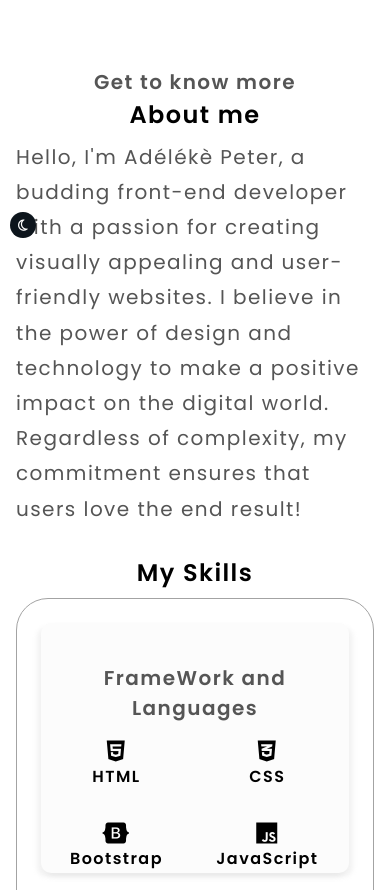
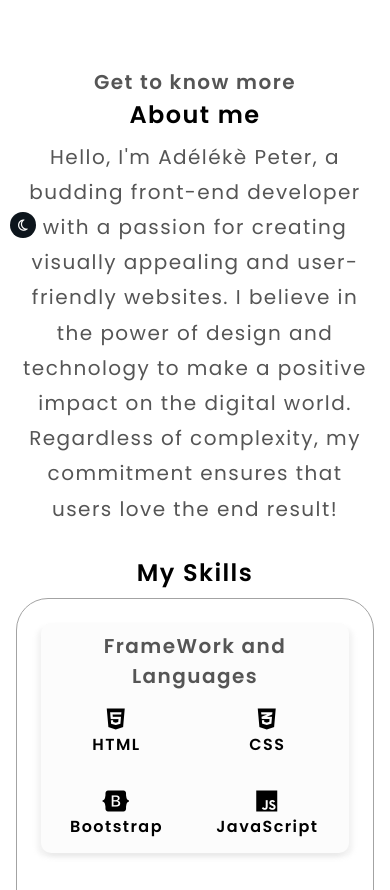
Before and after one commit to Hadehwahle/Portfolio, a plain HTML site: page index.html in a window 390 px wide. Shown: the part 596-1486 px from the top of the page. Drawn offline with nearby package versions, Linux system fonts and the light colour scheme.

Commit message:
modified

```diff
--- a/index.css
+++ b/index.css
@@ -312,11 +312,10 @@ section {
   background-color: #fcfcfc;
   box-shadow: -4px 4px 4px rgba(206, 206, 206, 0.25),
     4px 4px 4px rgba(206, 206, 206, 0.25);
-  padding-block: 40px;
+  padding-top: 8px;
   border-radius: 10px;
-  margin-bottom: 40px;
   width: 100%;
-  height: 250px;
+  height: 230px;
 }
 .article-container,
 .sub-tools {
@@ -690,7 +689,7 @@ body.dark .cont i {
     flex-wrap: wrap;
   }
   .about_me_content p {
-    text-align: start;
+    text-align: center;
     line-height: 2.2rem;
   }
   .details_ p,
@@ -743,10 +742,6 @@ body.dark .cont i {
   .text {
     padding-top: 1rem;
   }
-  .about_me_content {
-    text-align: center;
-    margin-bottom: 0;
-  }
   .menu-link {
     padding-inline: 80px;
   }
```
